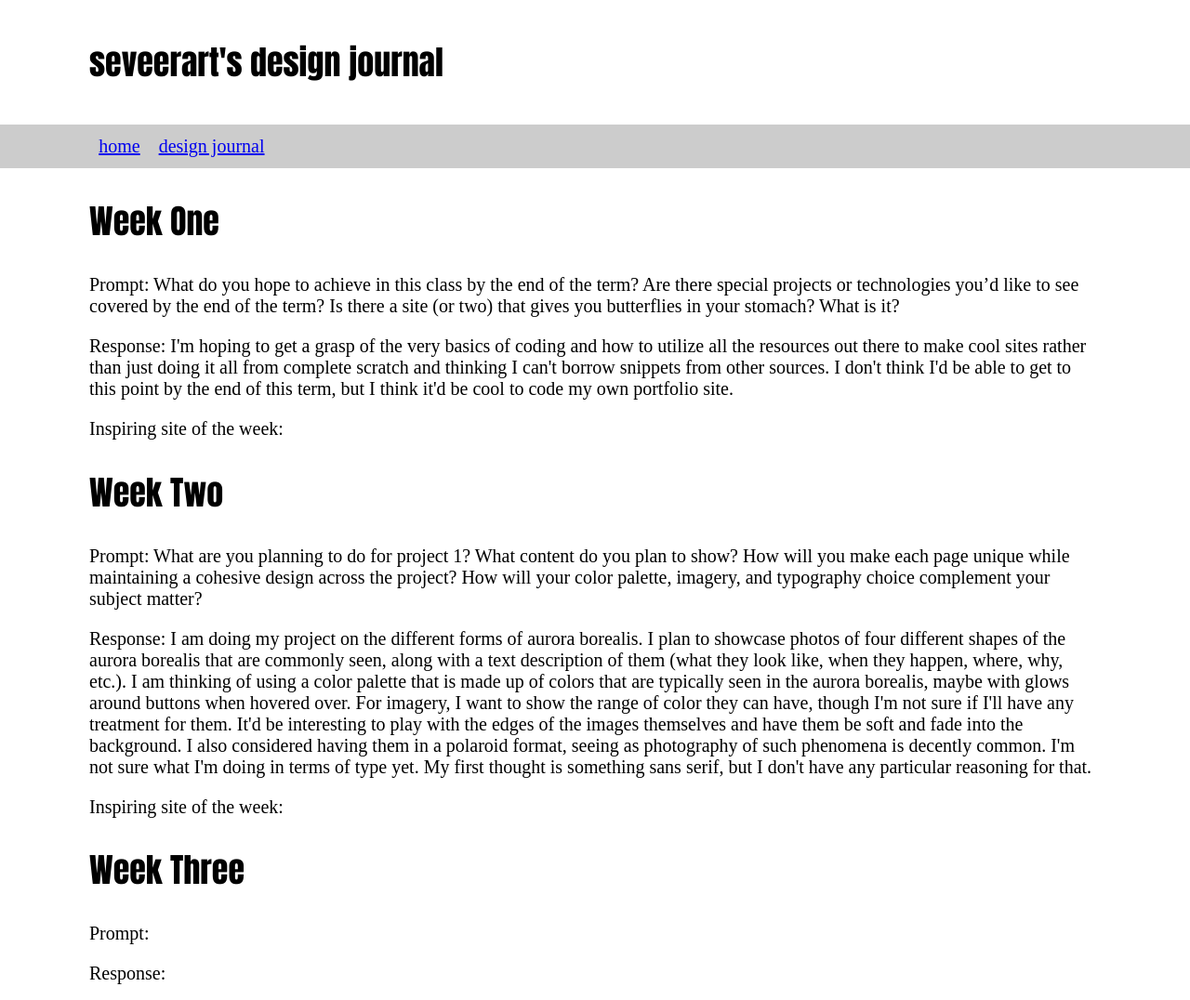
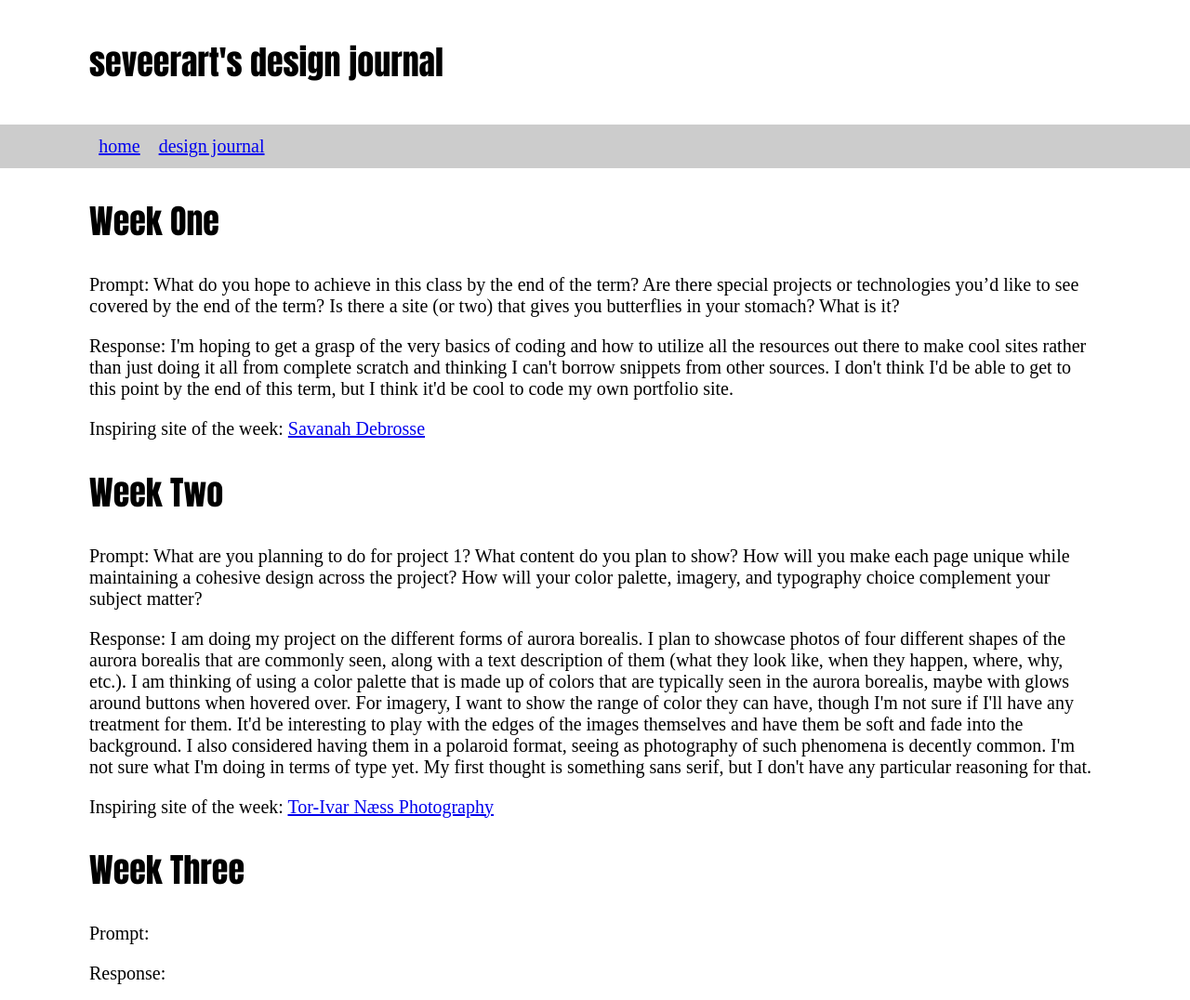
Before and after one commit to seveerart/seveerart341, a plain HTML site: page design-journal.html in a window 1280 px wide. Shown: the top 1076 px of the page at 93% size. Drawn offline with Linux system fonts and the light colour scheme.

Commit message:
Added inspiring sites links

```diff
--- a/design-journal.html
+++ b/design-journal.html
@@ -20,13 +20,13 @@
         <h2>Week One</h2>
         <p>Prompt: What do you hope to achieve in this class by the end of the term? Are there special projects or technologies you’d like to see covered by the end of the term? Is there a site (or two) that gives you butterflies in your stomach? What is it?</p>
         <p>Response: I'm hoping to get a grasp of the very basics of coding and how to utilize all the resources out there to make cool sites rather than just doing it all from complete scratch and thinking I can't borrow snippets from other sources. I don't think I'd be able to get to this point by the end of this term, but I think it'd be cool to code my own portfolio site. </p>
-        <p>Inspiring site of the week: <a href=""></a></p>
+        <p>Inspiring site of the week: <a href="http://www.savanahdebrosse.com/">Savanah Debrosse</a></p>
       </section>
       <section>
         <h2>Week Two</h2>
         <p>Prompt: What are you planning to do for project 1? What content do you plan to show? How will you make each page unique while maintaining a cohesive design across the project? How will your color palette, imagery, and typography choice complement your subject matter?</p>
         <p>Response: I am doing my project on the different forms of aurora borealis. I plan to showcase photos of four different shapes of the aurora borealis that are commonly seen, along with a text description of them (what they look like, when they happen, where, why, etc.). I am thinking of using a color palette that is made up of colors that are typically seen in the aurora borealis, maybe with glows around buttons when hovered over. For imagery, I want to show the range of color they can have, though I'm not sure if I'll have any treatment for them. It'd be interesting to play with the edges of the images themselves and have them be soft and fade into the background. I also considered having them in a polaroid format, seeing as photography of such phenomena is decently common. I'm not sure what I'm doing in terms of type yet. My first thought is something sans serif, but I don't have any particular reasoning for that.    </p>
-        <p>Inspiring site of the week: <a href=""></a></p>
+        <p>Inspiring site of the week: <a href="https://www.torivarnaess.com/">Tor-Ivar Næss Photography</a></p>
       </section>
       <section>
         <h2>Week Three</h2>
```
